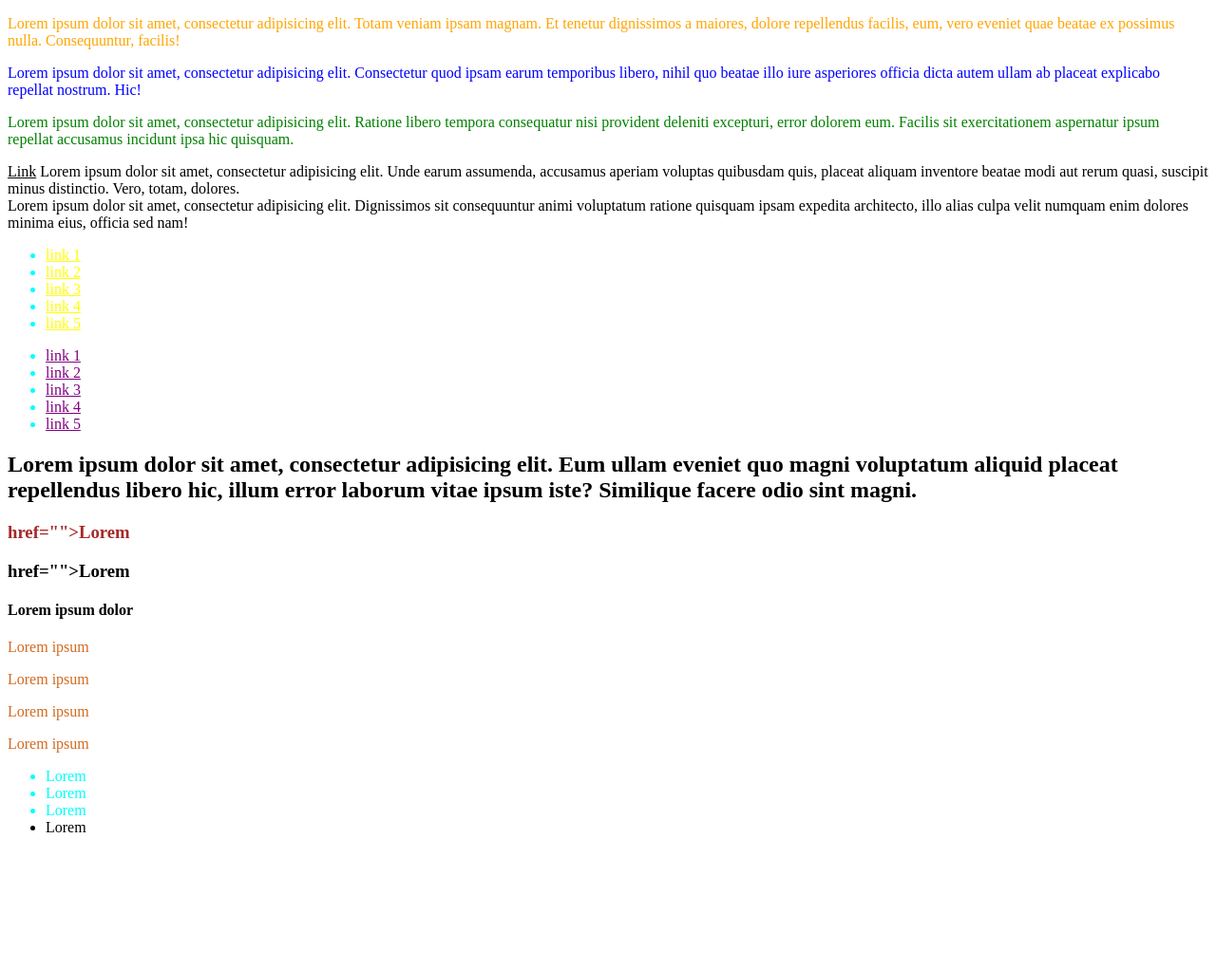
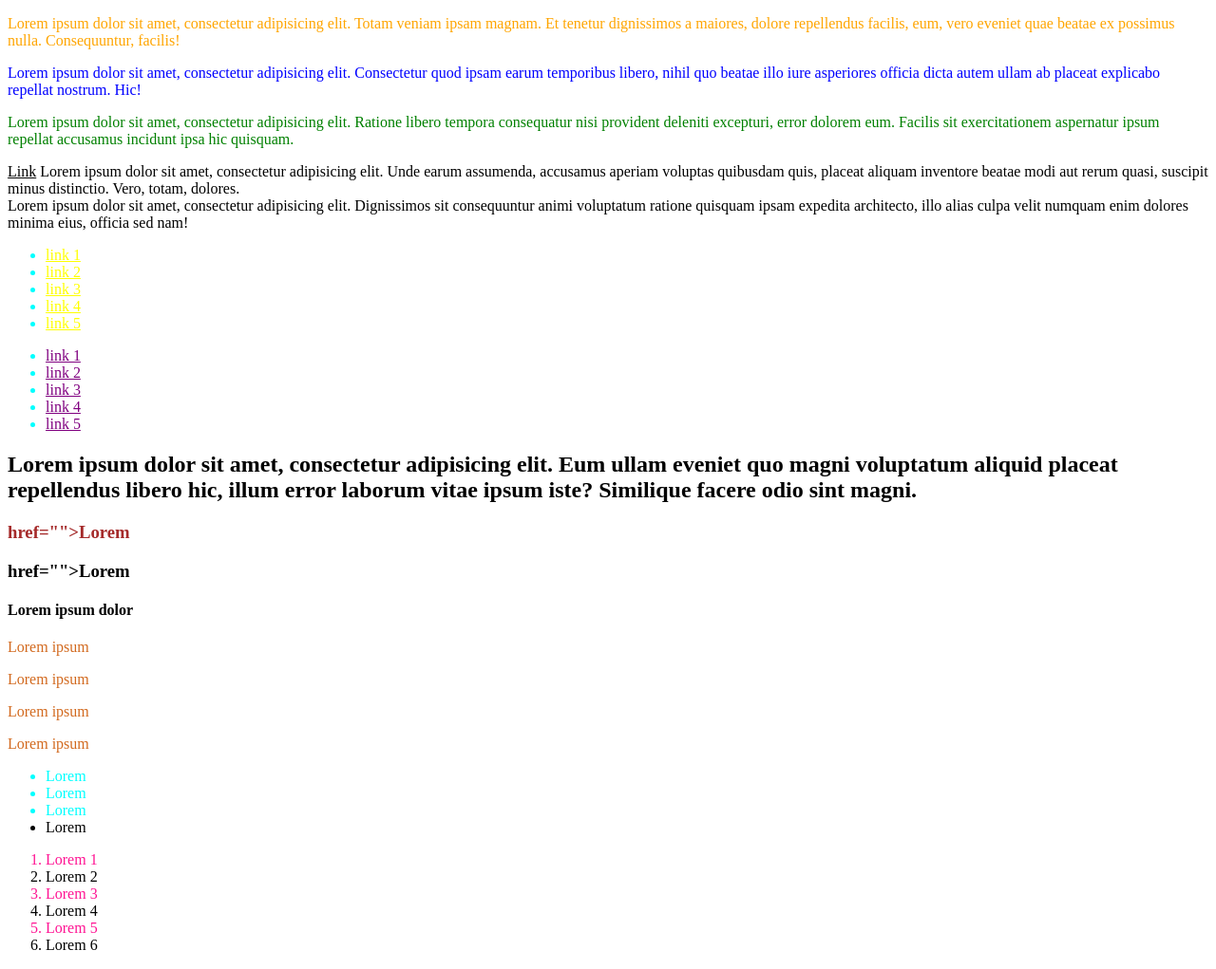
Before and after one commit to JacekWit/nowy-projekt, a plain HTML site: page index.html in a window 1280 px wide. Shown: the whole page at 95% size. Before the commit the page ends 897 px from the top, so only its background shows below. Drawn offline with Linux system fonts and the light colour scheme.

Commit message:
Selektor kolejnego elementu potomnego

```diff
--- a/css/style.css
+++ b/css/style.css
@@ -60,3 +60,8 @@ h4~p {
 ul> li:not(.last) {
     color: cyan;
 }
+
+
+/*Selektor kolejnego elementu potomnego*/
+ol > li:nth-child(2n+1){color: deeppink;
+}
--- a/index.html
+++ b/index.html
@@ -73,6 +73,22 @@
     <li class="list-item">Lorem</li>
     <li class="list-item last">Lorem</li>
 </ul>
+
+
+<!-- Selektor kolejnego elementu potomnego -->
+
+<ol>
+    <li>Lorem 1</li>
+    <li>Lorem 2</li>
+    <li>Lorem 3</li>
+    <li>Lorem 4</li>
+    <li>Lorem 5</li>
+    <li>Lorem 6</li>
+</ol>
+
+
+
+
 </body>
 
 </html>
```
